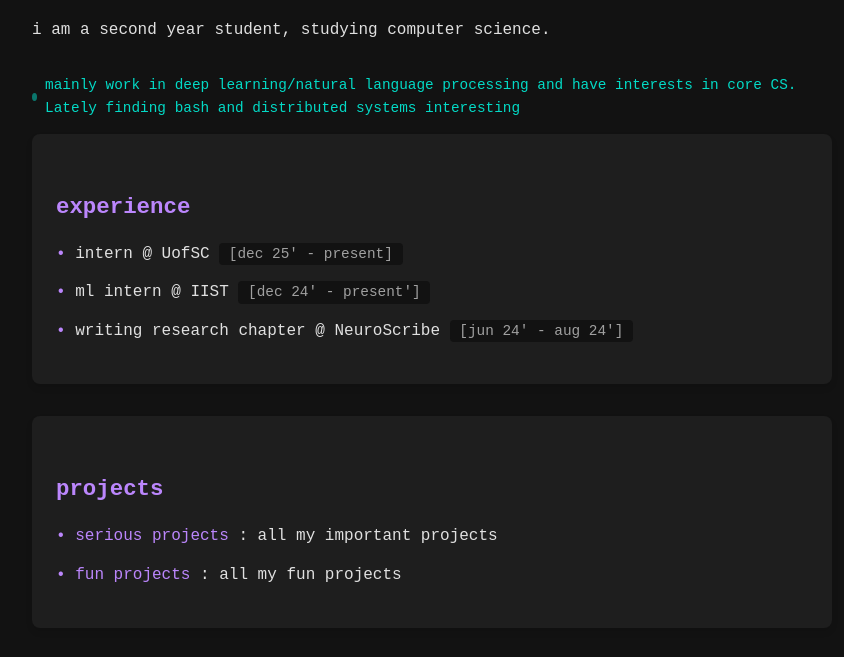
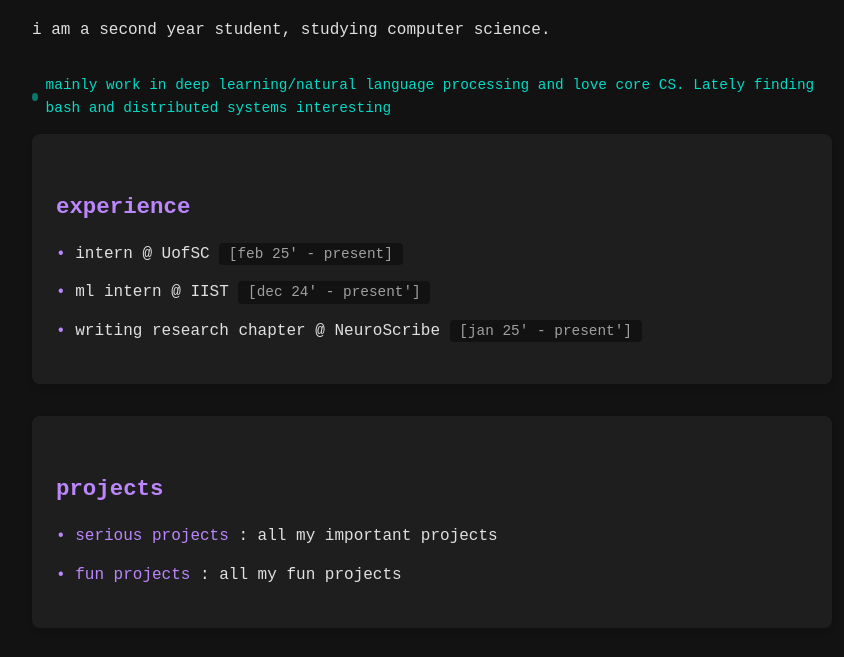
Before and after one commit to Vaibhaav-Tiwari/CSyapper.github.io, a plain HTML site: page index.html in a window 1280 px wide. Shown: the part 119-776 px from the top of the page, without its empty margins (208-1052 px from the left). Drawn offline with Linux system fonts and the light colour scheme.

Commit message:
Update index.html

```diff
--- a/index.html
+++ b/index.html
@@ -180,14 +180,14 @@
         <h1>hi, i am <u>CSyapper</u>!</h1>
 
         <p>i am a second year student, studying computer science.</p>
-        <p class="status">mainly work in deep learning/natural language processing and have interests in core CS. Lately finding bash and distributed systems interesting</p>
+        <p class="status">mainly work in deep learning/natural language processing and love core CS. Lately finding bash and distributed systems interesting</p>
 
         <section class="section">
             <h2>experience</h2>
             <ul>
-                <li>intern @ UofSC <span class="date-badge">[dec 25' - present]</span></li>
+                <li>intern @ UofSC <span class="date-badge">[feb 25' - present]</span></li>
                 <li>ml intern @ IIST <span class="date-badge">[dec 24' - present']</span></li>
-                <li>writing research chapter @ NeuroScribe <span class="date-badge">[jun 24' - aug 24']</span></li>
+                <li>writing research chapter @ NeuroScribe <span class="date-badge">[jan 25' - present']</span></li>
             </ul>
         </section>
 
```
